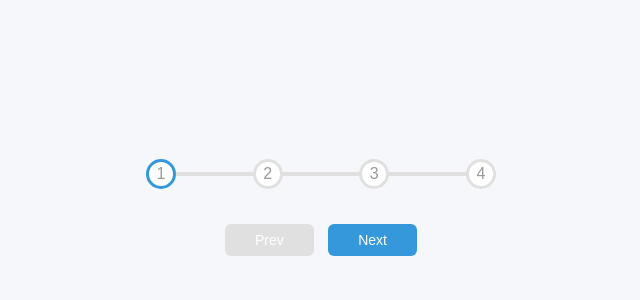
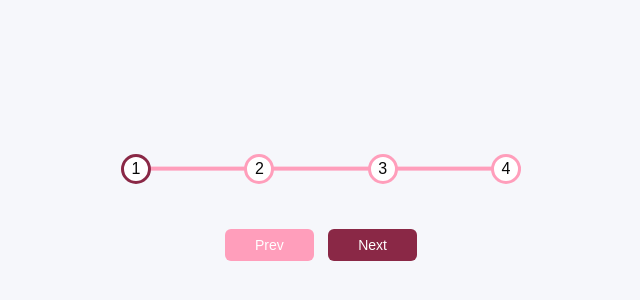
Before and after one commit to Trac3yTran/50projectsin50days, a plain HTML site: page index.html in a window 1280 px wide. Shown: the part 190-490 px from the top of the page, without its empty margins (319-959 px from the left). Drawn offline with Linux system fonts and the light colour scheme; a web font is replaced by a local one.

Commit message:
edit the color on the circle button

```diff
--- a/style.css
+++ b/style.css
@@ -1,8 +1,8 @@
 @import url('https://fonts.googleapis.com/css?family=Muli&display=swap');
 
 :root {
-  --line-border-fill: #3498db;
-  --line-border-empty: #e0e0e0;
+  --line-border-fill: #8a2846;
+  --line-border-empty: #ff9ebb;
 }
 
 * {
@@ -28,9 +28,9 @@ body {
   display: flex;
   justify-content: space-between;
   position: relative;
-  margin-bottom: 30px;
+  margin-bottom: 40px;
   max-width: 100%;
-  width: 350px;
+  width: 400px;
 }
 
 .progress-container::before {
@@ -39,7 +39,7 @@ body {
   position: absolute;
   top: 50%;
   left: 0;
-  transform: translateY(-50%);
+  transform: translateY(-60%);
   height: 4px;
   width: 100%;
   z-index: -1;
@@ -59,7 +59,7 @@ body {
 
 .circle {
   background-color: #fff;
-  color: #999;
+  color: rgb(7, 7, 7);
   border-radius: 50%;
   height: 30px;
   width: 30px;
```
